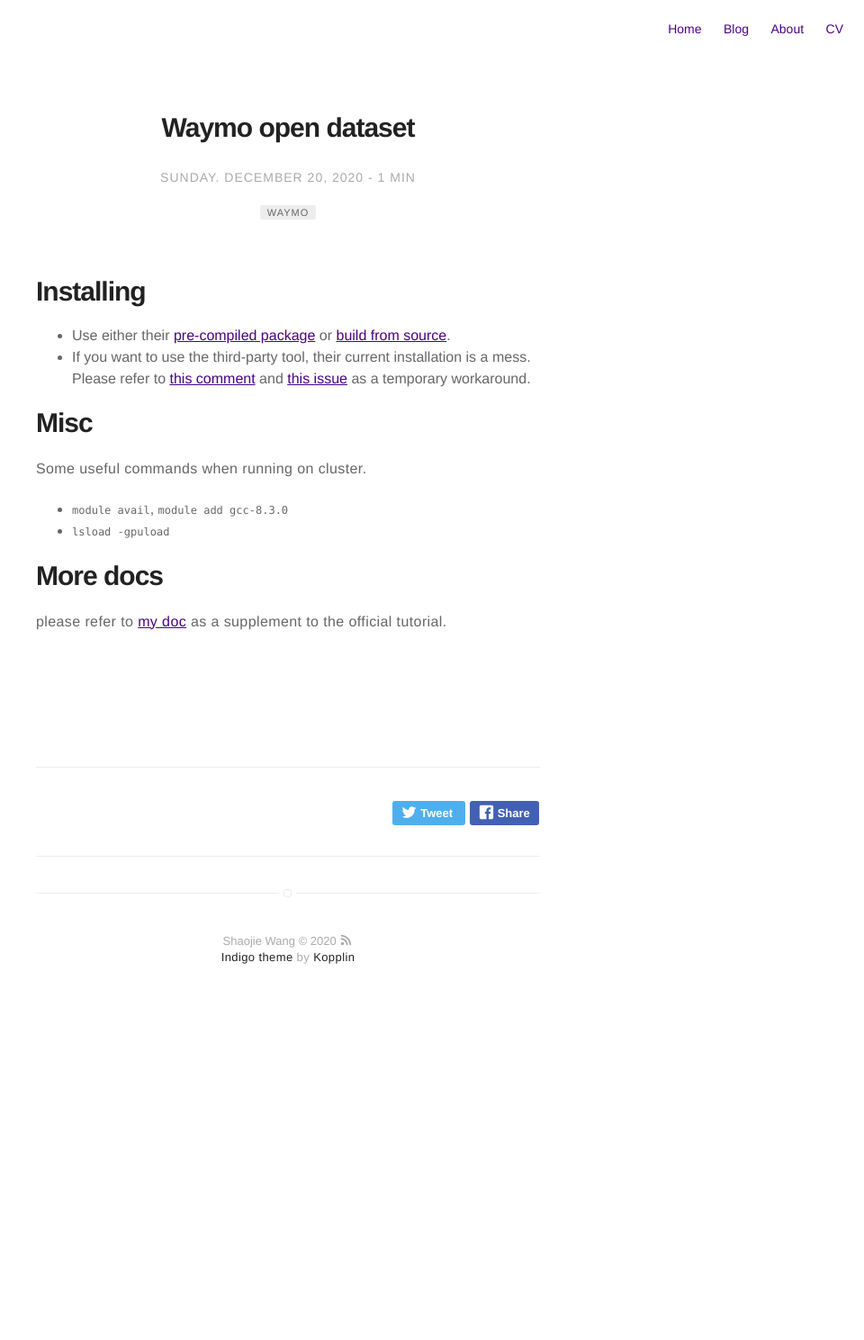
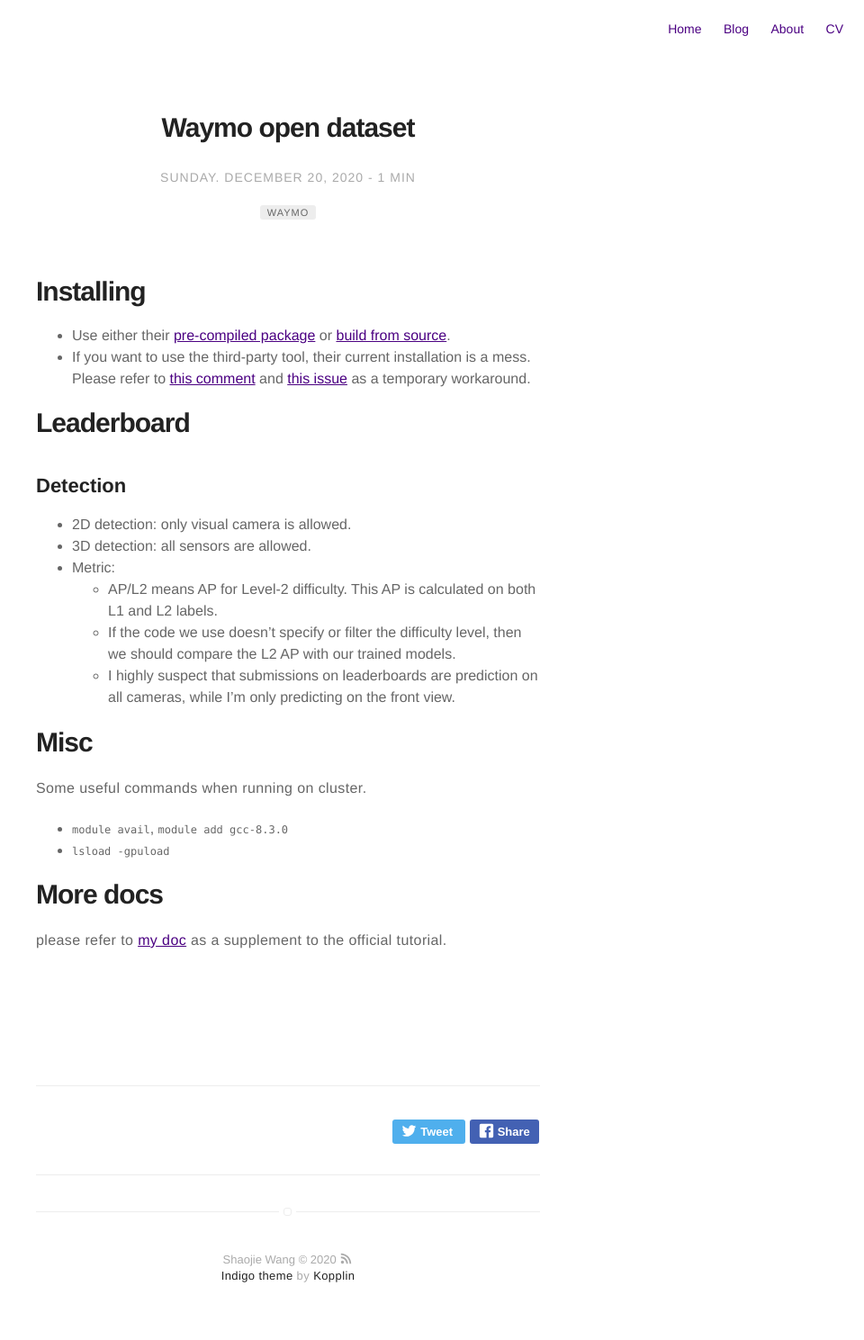
Before and after one commit to Jossome/jossome.github.io, a Jekyll site: the page built from _posts/2020-12-20-waymo-config.markdown, in a window 1280 px wide. Shown: the whole page at 90% size, without its empty margins (320-1280 px from the left). Built offline with Jekyll 4.4.1, drawn with Linux system fonts in a browser that asks for light colours; before the commit the page ends 1135 px from its top, so only the background shows below that.

Commit message:
Update 2020-12-20-waymo-config.markdown

```diff
--- a/_posts/2020-12-20-waymo-config.markdown
+++ b/_posts/2020-12-20-waymo-config.markdown
@@ -16,6 +16,15 @@ externalLink: false
 - Use either their [pre-compiled package](https://pypi.org/project/waymo-open-dataset-tf-2-2-0/) or [build from source](https://github.com/waymo-research/waymo-open-dataset/tree/master/pip_pkg_scripts).
 - If you want to use the third-party tool, their current installation is a mess. Please refer to [this comment](https://github.com/waymo-research/waymo-open-dataset/issues/146#issuecomment-747871191) and [this issue](https://github.com/waymo-research/waymo-open-dataset/issues/236) as a temporary workaround.
 
+# Leaderboard
+## Detection
+- 2D detection: only visual camera is allowed.
+- 3D detection: all sensors are allowed.
+- Metric:
+    - AP/L2 means AP for Level-2 difficulty. This AP is calculated on both L1 and L2 labels.
+    - If the code we use doesn't specify or filter the difficulty level, then we should compare the L2 AP with our trained models.
+    - I highly suspect that submissions on leaderboards are prediction on all cameras, while I'm only predicting on the front view.
+
 # Misc
 Some useful commands when running on cluster.
 - `module avail`, `module add gcc-8.3.0`
```
